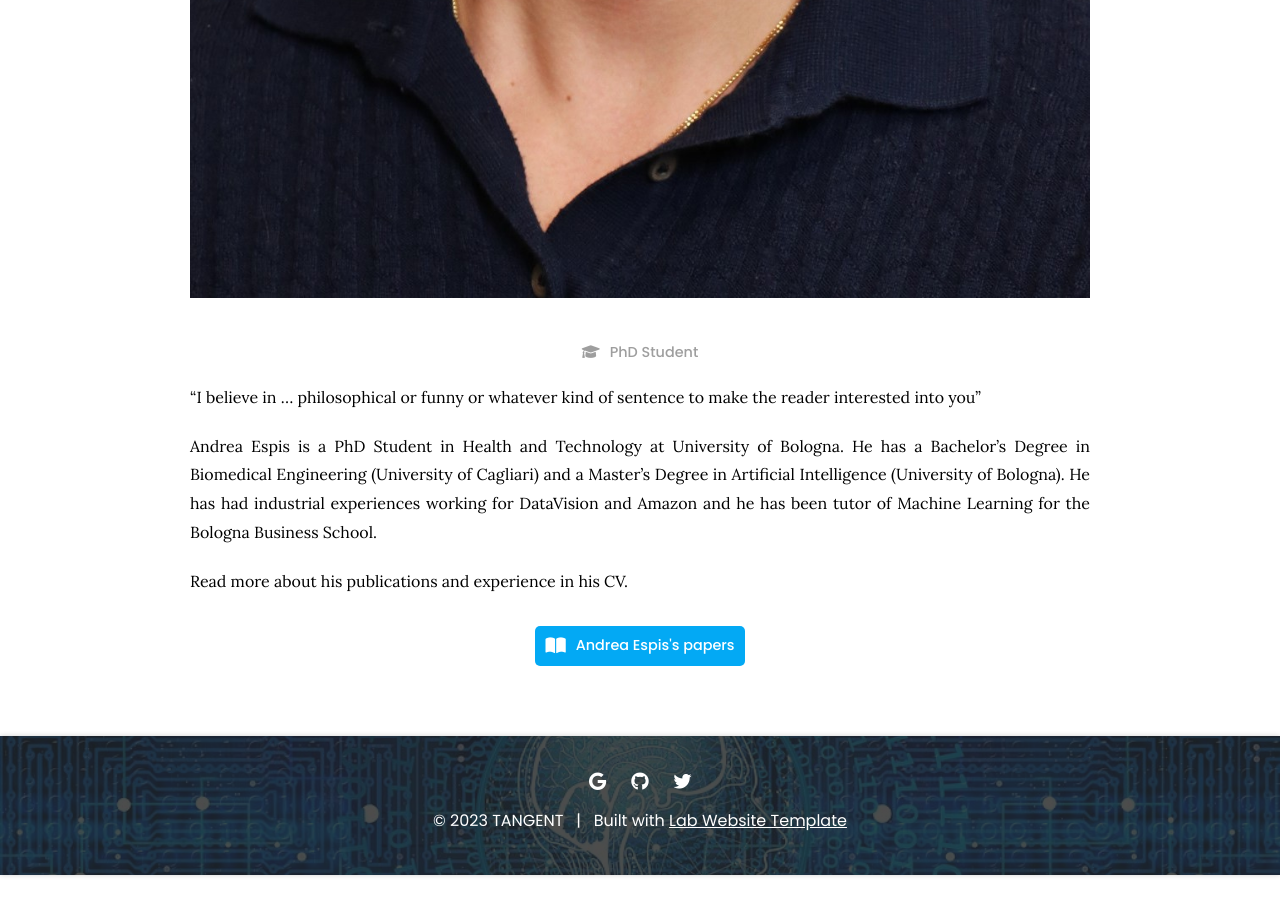
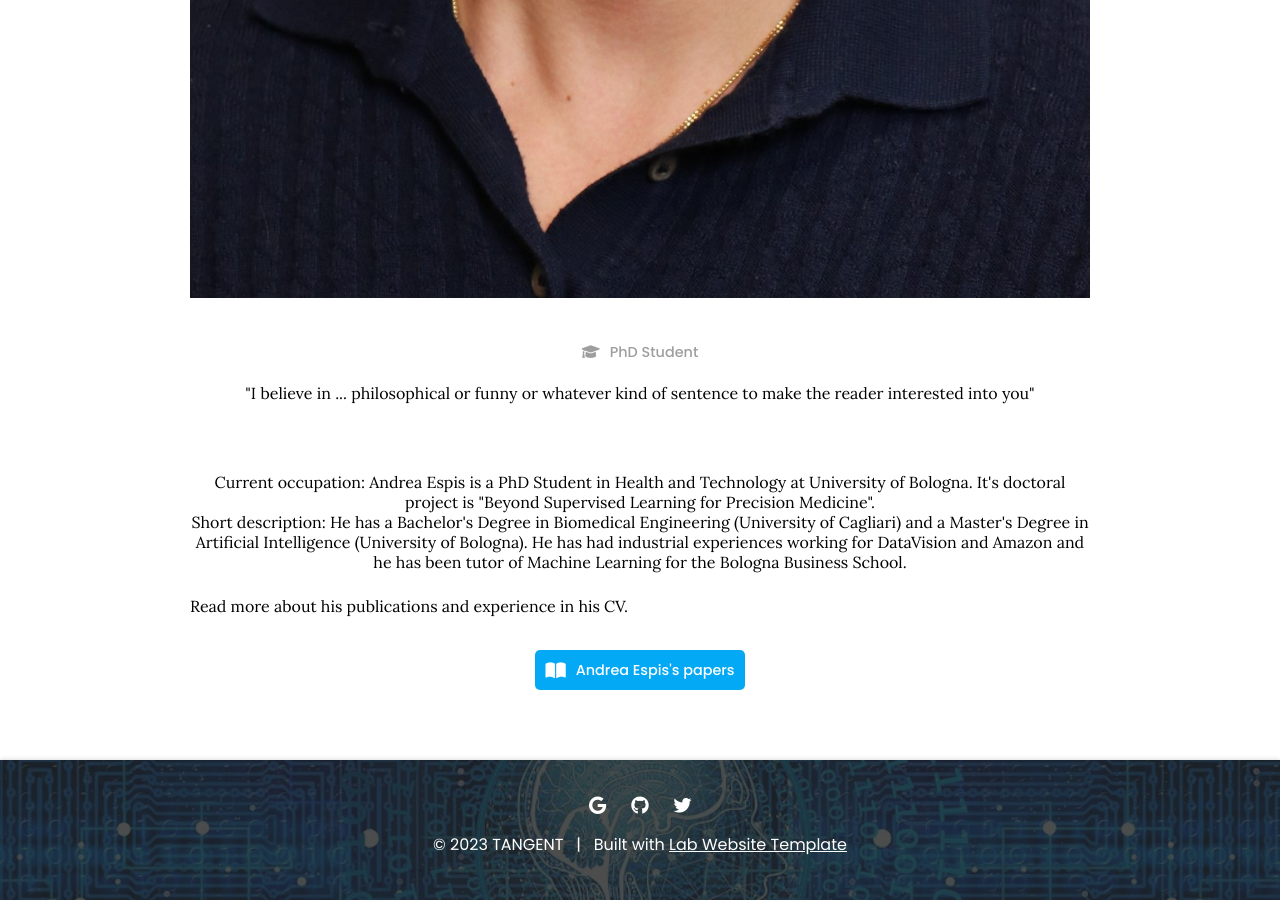
Before and after one commit to riccardoscheda/riccardoscheda.github.io, a Jekyll site: the page built from _members/andrea_espis.md, in a window 1280 px wide and 900 px high, scrolled down 1309 px. Built offline with Jekyll 4.4.1, drawn with Linux system fonts in a browser that asks for light colours; before the commit the page ends 2184 px from its top, so only the background shows below that.

Commit message:
Update andrea_espis.md

```diff
--- a/_members/andrea_espis.md
+++ b/_members/andrea_espis.md
@@ -7,10 +7,11 @@ website: https://cgomez11.github.io/
 github: 97andrea97
 ---
 
-"I believe in ... philosophical or funny or whatever kind of sentence to make the reader interested into you"
+<center>"I believe in ... philosophical or funny or whatever kind of sentence to make the reader interested into you"</center><br>
 
-Andrea Espis is a PhD Student in Health and Technology at University of Bologna. He has a Bachelor's Degree in Biomedical Engineering (University of Cagliari)
+<center>Current occupation: Andrea Espis is a PhD Student in Health and Technology at University of Bologna. It's doctoral project is "Beyond Supervised Learning for Precision Medicine".<br>
+Short description: He has a Bachelor's Degree in Biomedical Engineering (University of Cagliari)
 and a Master's Degree in Artificial Intelligence (University of Bologna). He has had industrial experiences working for DataVision and Amazon and he has been tutor of Machine Learning for
-the Bologna Business School.
+the Bologna Business School.</center>
 
 Read more about his publications and experience in his CV.
```
